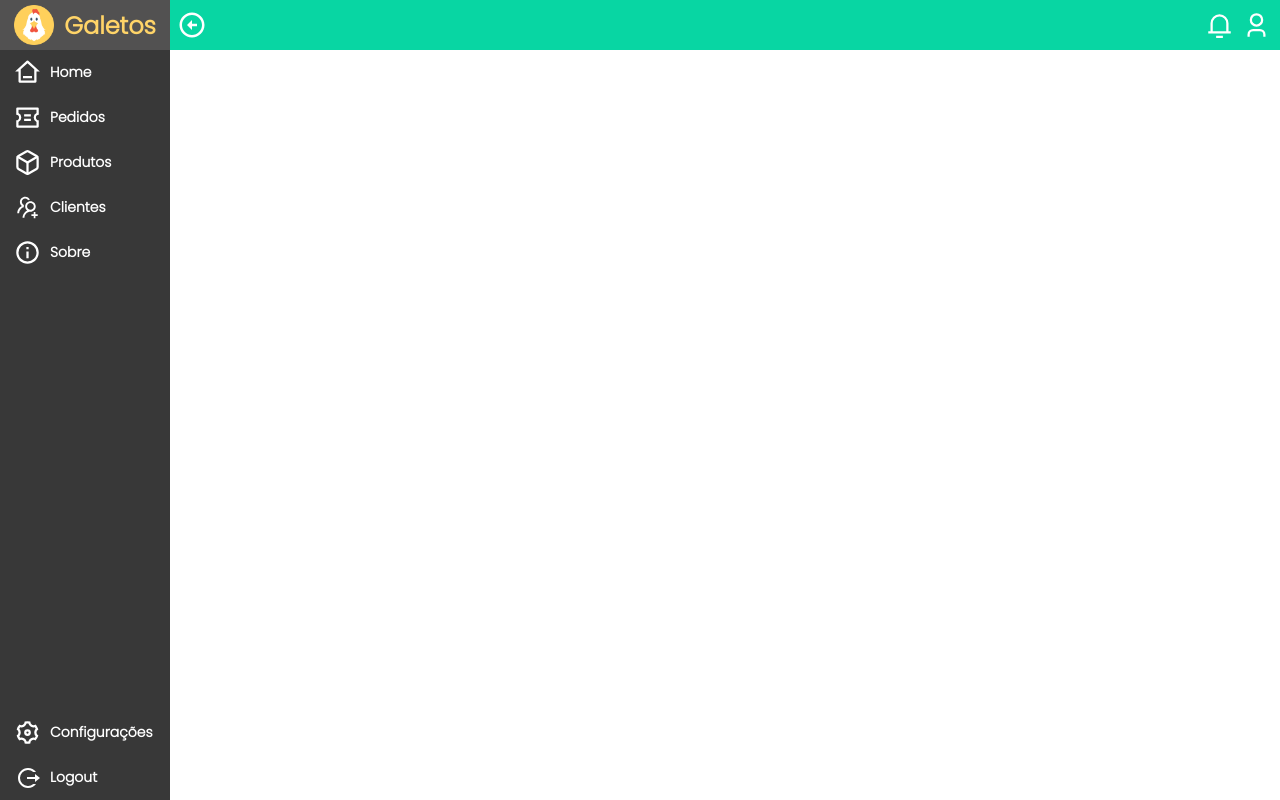
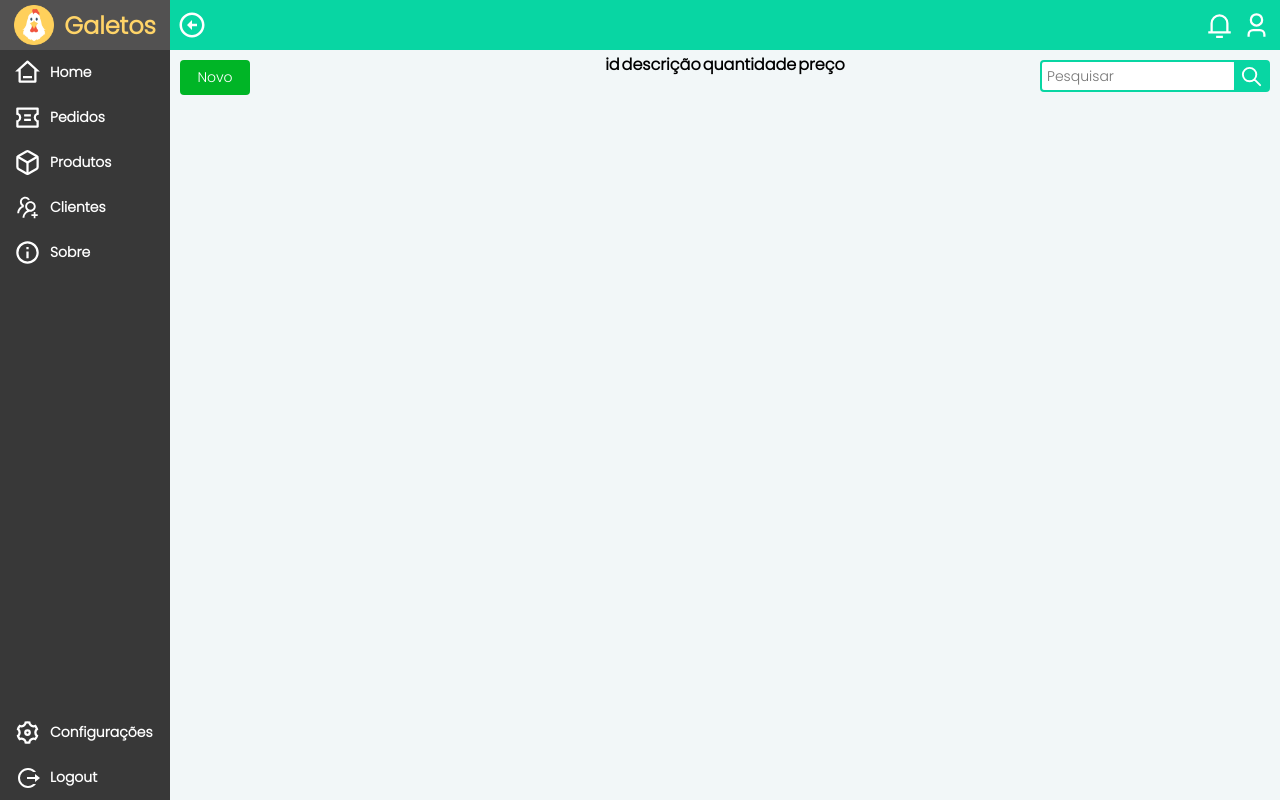
Before and after one commit to gheysiell/galetos_app, a React (Create React App) app in the folder client/: page /pedidos in a window 1280 px wide. Built offline with nearby package versions, Linux system fonts and the light colour scheme.

Commit message:
backup only, styling

```diff
--- a/client/src/assets/css/login.css
+++ b/client/src/assets/css/login.css
@@ -75,9 +75,9 @@
    left: 0;
    width: 0;
    height: 2px;
-   -webkit-transition: all 0.4s;
-   -o-transition: all 0.4s;
-   -moz-transition: all 0.4s;
+   -webkit-transition: all .5s;
+   -o-transition: all .5s;
+   -moz-transition: all .5s;
    background: #08D6A3;
 }
 
@@ -92,9 +92,9 @@
    top: 16px;
    left: 0px;
    padding-left: 5px;
-   -webkit-transition: all 0.4s;
-   -o-transition: all 0.4s;
-   -moz-transition: all 0.4s;
+   -webkit-transition: all .5s;
+   -o-transition: all .5s;
+   -moz-transition: all .5s;
 }
 
 .input:focus{
--- a/client/src/assets/css/pedidos.css
+++ b/client/src/assets/css/pedidos.css
@@ -0,0 +1,21 @@
+.btn-new{
+   width: 70px;
+   height: 35px;
+   border-radius: 4px;
+   color: #fff;
+   background: #00B526;
+   border: none;
+   left: 10px;
+   top: 10px;
+   position: absolute;
+   font-size: 14px;
+   box-shadow: 0 0 0 0;
+   border: 0 none;
+   outline: 0;
+   transition: box-shadow .3s;
+}
+
+.btn-new:hover, .btn-new:focus {
+   box-shadow: 0px 0px 8px #00B526;
+   cursor: pointer;
+}
--- a/client/src/components/Content/index.css
+++ b/client/src/components/Content/index.css
@@ -8,7 +8,7 @@
    background: #F2F7F8;
    right: 0;
    bottom: 0;
-   transition: width .6s ease;
+   transition: width .5s ease;
 }
 
 .body-home-big{
@@ -21,5 +21,5 @@
    background: #F2F7F8;
    right: 0;
    bottom: 0;
-   transition: width .6s ease;
+   transition: width .5s ease;
 }
--- a/client/src/components/Header/index.css
+++ b/client/src/components/Header/index.css
@@ -7,7 +7,7 @@
    color: #fff;
    flex-grow: 1;
    height: 50px;
-   transition: width .6s ease;
+   transition: width .5s ease;
 }
 
 .home-header-big{
@@ -19,7 +19,7 @@
    position: absolute;
    right: 0;
    height: 50px;
-   transition: width .6s ease;
+   transition: width .5s ease;
 }
 
 .icons-header{
@@ -42,7 +42,7 @@
    justify-content: center;
    align-items: center;
    margin-left: 7px;
-   transition: transform .6s ease;
+   transition: transform .5s ease;
 }
 
 .rotated {
--- a/client/src/components/LeftMain/index.css
+++ b/client/src/components/LeftMain/index.css
@@ -5,7 +5,7 @@
    align-items: center;
    width: 55px;
    height: 100%;
-   transition: width .6s ease;
+   transition: width .5s ease;
 }
 
 .left-main-big{
@@ -17,7 +17,7 @@
    justify-content: flex-start;
    width: 170px;
    height: 100%;
-   transition: width .6s ease;
+   transition: width .5s ease;
 }
 
 .options-main-little{
@@ -28,7 +28,7 @@
    justify-content: center;
    cursor: pointer;
    color: #fff;
-   transition: width .6s ease;
+   transition: width .5s ease;
 }
 
 .options-main-big{
@@ -39,7 +39,7 @@
    justify-content: center;
    cursor: pointer;
    color: #fff;
-   transition: width .6s ease;
+   transition: width .5s ease;
 }
 
 .options-main-little:hover, .options-main-little:focus {
@@ -76,7 +76,7 @@
    justify-content: center;
    align-items: center;
    background: #525151;
-   transition: background 1s ease;
+   transition: background .5s ease;
 }
 
 .show-left-main-icon{
--- /dev/null
+++ b/client/src/components/SearchBox/index.css
@@ -0,0 +1,51 @@
+.content-search{
+   position: absolute;
+   display: flex;
+   flex-direction: row;
+   right: 10px;
+   top: 10px;
+   height: 32px;
+   width: 230px;
+   border: 2px solid #08D6A3;
+   border-radius: 4px;
+   justify-content: space-between;
+   transition: box-shadow .3s;
+}
+
+.content-search:hover, .content-search:focus{
+    box-shadow: 0px 0px 8px #08D6A3;
+}
+
+.content-input-search{
+   align-items: flex-start;
+   height: 100%;
+   width: 85%;
+}
+
+.input-search{
+   background: #fff;
+   height: 100%;
+   width: 100%;
+   text-decoration: none;
+   border-radius: 4px;
+   box-shadow: 0 0 0 0;
+   border: 0 none;
+   outline: 0;
+   padding-left: 5px;
+   font-size: 14px;
+}
+
+.input-search:hover, .input-search:focus{
+    box-shadow: 0px 0px 8px #08D6A3;
+}
+
+.content-img-search{
+   display: flex;
+   align-items: flex-end;
+   width: 15%;
+   height: 100%;
+   align-items: center;
+   justify-content: center;
+   cursor: pointer;
+   background: #08D6A3;
+}
--- /dev/null
+++ b/client/src/components/SearchBox/index.jsx
@@ -0,0 +1,27 @@
+import { useEffect, useState } from 'react'
+import { HiOutlineSearch } from 'react-icons/hi'
+import './index.css'
+
+export function SearchBox() {
+    const [focused, setFocused] = useState(false)
+
+    useEffect(() => {
+        alert(focused ? "focused" : "non focused")
+    })
+
+    return(
+        <div className='content-search' onClick={() => setFocused(true)}>
+            <div className='content-input-search'>
+                <input
+                    type="text"
+                    placeholder='Pesquisar'
+                    className='input-search'
+                    /*onFucus={focused ? className="" : className=""}*/
+                />
+            </div>
+            <div className='content-img-search'>
+                <HiOutlineSearch size='23px' color='#fff'/>
+            </div>
+        </div>
+    )
+}
--- a/client/src/pages/Home/index.jsx
+++ b/client/src/pages/Home/index.jsx
@@ -5,7 +5,7 @@ import { Header } from '../../components/Header/'
 import { LeftMain } from '../../components/LeftMain/'
 import { Content } from '../../components/Content/'
 
-export const Home = (props) => {
+export const Home = () => {
    const [iconDaVez, setIconDaVez] = useState("RiHome3Line")
    const [cor, setCor] = useState("#fff")
    const [whatClassMain, setWhatClassMain] = useState("little")
--- a/client/src/pages/Pedidos/index.jsx
+++ b/client/src/pages/Pedidos/index.jsx
@@ -1,13 +1,92 @@
+import { useNavigate } from 'react-router-dom'
+import { useState, useEffect } from "react"
 import { Header } from "../../components/Header"
 import { LeftMain } from "../../components/LeftMain"
+import { Content } from "../../components/Content"
+import { SearchBox } from '../../components/SearchBox'
 import "../../assets/css/pedidos.css"
 
-export const Pedidos = () => {
-   return (
-      <div>
-         <LeftMain/>
-         <Header/>
-         <h1>Pedidos Here</h1>
-      </div>
-   )
+export const Pedidos = (props) => {
+    const [iconDaVez, setIconDaVez] = useState("RiHome3Line")
+    const [cor, setCor] = useState("#fff")
+    const [whatClassMain, setWhatClassMain] = useState("big")
+    const navigate = useNavigate()
+    const pedidos = [
+        {id: "1", description: "Arroz", quantidade: "3", preco: 25.56},
+        {id: "2", description: "Feijao", quantidade: "2", preco: 18.94},
+        {id: "3", description: "Frango", quantidade: "3", preco: 45.05},
+        {id: "4", description: "Cupim", quantidade: "5", preco: 12.52},
+        {id: "5", description: "Costela", quantidade: "1", preco: 19.90}
+    ]
+    const [contador, setContador] = useState(0)
+    const pedidosList = pedidos.map((pedido) => {
+        <td>{pedido.id}</td>
+        /*<td>{pedido.description}</td>,
+        <td>{pedido.quantidade}</td>,
+        <td>{pedido.preco}</td>        */
+    })
+
+    const changeColorActive = (optionClicked) => {
+        if (optionClicked === "RiHome3Line") {
+            alert("RiHome3Line")
+            setCor("#08D6A3")
+            setIconDaVez("RiHome3Line")
+        } else if (optionClicked === "RiCouponLine") {
+            alert("RiCouponLine")
+            setCor("#08D6A3")
+            setIconDaVez("RiCouponLine")
+        }
+    }
+
+    const setWidthLeftMain = () => {
+        whatClassMain === "little" ? setWhatClassMain("big") : setWhatClassMain("little")
+    }
+
+    const logOut = () => {
+        navigate('/')
+    }
+
+    useEffect(() => {
+        //alert("here")
+    })
+
+    return (
+        <div className="container">
+            <LeftMain
+                whatClassMain={whatClassMain}
+                setWidthLeftMain={() => setWidthLeftMain()}
+                changeColorActive={() => changeColorActive()}
+                logOut={() => logOut()}
+                iconDaVez={iconDaVez}
+                cor={cor}
+                navigate={navigate}
+            />
+            <Header
+                whatClassMain={whatClassMain}
+                setWidthLeftMain={() => setWidthLeftMain()}
+            />
+            <Content
+                whatClassMain={whatClassMain}
+            >
+                <button
+                    className='btn-new'
+                    onClick={() => setContador(contador+1)}
+                >
+                Novo
+                </button>
+                <SearchBox/>
+                <table>
+                    <tr>
+                        <th>id</th>
+                        <th>descrição</th>
+                        <th>quantidade</th>
+                        <th>preço</th>
+                    </tr>
+                    <tr>
+                        {pedidosList}
+                    </tr>
+                </table>
+            </Content>
+        </div>
+    )
 }
```
